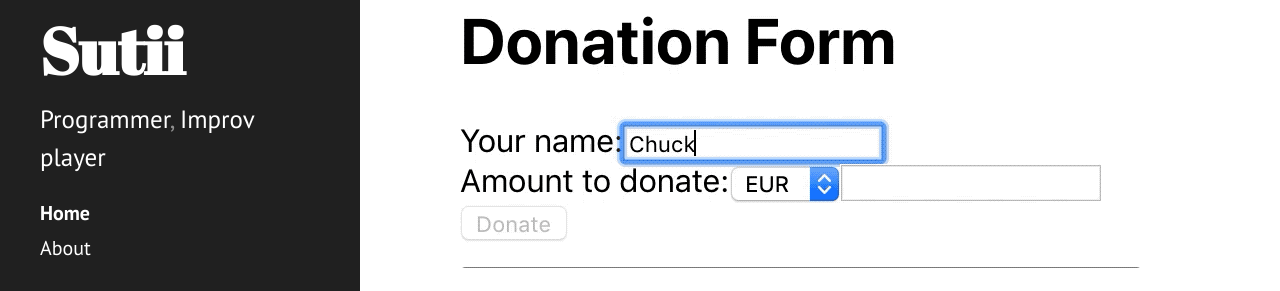
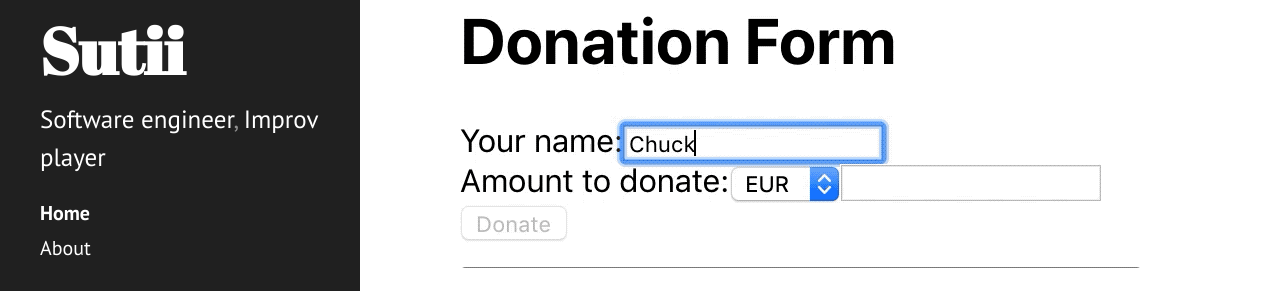
Before and after one commit to sutiialex/sutiialex.github.io, a Jekyll site: the page built from index.html, in a window 1280 px wide. Shown: the part 544-835 px from the top of the page. Built offline with Jekyll 4.4.1, drawn with Linux system fonts in a browser that asks for light colours; the list of posts is cut into pages by our own code.

Commit message:
Changed description

```diff
--- a/_config.yml
+++ b/_config.yml
@@ -8,7 +8,7 @@ permalink:        pretty
 # Setup
 title:            Alex Sutii
 tagline:          'A Jekyll theme'
-description:      '<a href="https://github.com/sutiialex">Programmer</a>, <a href="https://www.facebook.com/ChiliConComedy/">Improv player</a>'
+description:      '<a href="https://github.com/sutiialex">Software engineer</a>, <a href="https://www.facebook.com/ChiliConComedy/">Improv player</a>'
 
 author:
   name:           'Alexandru Sutii'
```
